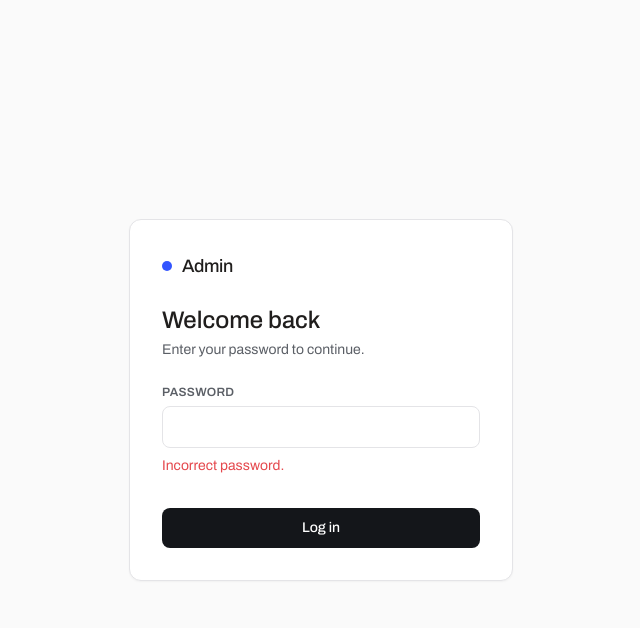
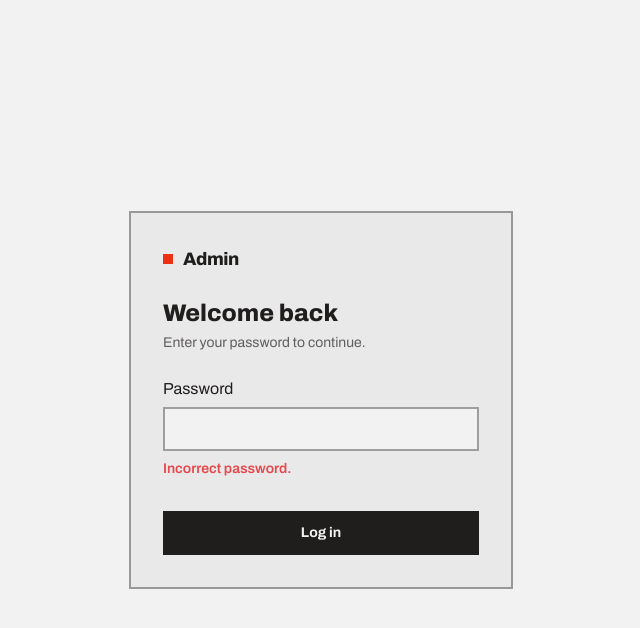
Before and after one commit to rondale-bufete/portfolio-rondale-bufete, a Next.js app: page /admin/login in a window 1280 px wide. Both pictures are taken after typing "Sample123" into the empty fields and a click on the button "Log in". Shown: the top 628 px of the page, without its empty margins (319-959 px from the left). Built offline with nearby package versions, Linux system fonts and the light colour scheme.

Commit message:
style(admin): align admin UI with the public site's design tokens

```diff
--- a/app/admin/login/page.js
+++ b/app/admin/login/page.js
@@ -18,22 +18,22 @@ export default function LoginPage() {
     );
 
     return (
-        <div className="min-h-screen bg-[#FAFAFA] flex items-center justify-center px-6">
+        <div className="min-h-screen bg-[var(--color-bg)] flex items-center justify-center px-6">
             <form
                 action={formAction}
-                className="w-full max-w-sm bg-white border border-[#E4E4E7] rounded-xl shadow-[0_1px_2px_rgba(20,22,26,0.04)] p-8"
+                className="w-full max-w-sm bg-[var(--color-surface)] border-2 border-[var(--color-divider)] p-8"
             >
                 <div className="flex items-center gap-2.5 mb-6">
-                    <span className="w-2.5 h-2.5 rounded-full bg-[#3355FF]" />
-                    <p className="font-[family-name:var(--font-display)] text-lg font-medium tracking-tight">
+                    <span className="w-2.5 h-2.5 bg-[var(--color-accent)]" />
+                    <p className="font-[family-name:var(--font-display)] text-lg font-extrabold tracking-tight text-[var(--color-text)]">
                         Admin
                     </p>
                 </div>
 
-                <h1 className="font-[family-name:var(--font-display)] text-2xl font-medium mb-1">
+                <h1 className="font-[family-name:var(--font-display)] text-2xl font-extrabold mb-1 text-[var(--color-text)]">
                     Welcome back
                 </h1>
-                <p className="text-sm text-[#5B5F66] mb-6">Enter your password to continue.</p>
+                <p className="text-sm text-[var(--color-neutral-700)] mb-6">Enter your password to continue.</p>
 
                 <label className={labelBase} htmlFor="password">
                     Password
@@ -48,7 +48,7 @@ export default function LoginPage() {
                 />
 
                 {state?.error && (
-                    <p className="text-sm text-[#E5484D] mb-4">{state.error}</p>
+                    <p className="text-sm font-semibold text-[#E5484D] mb-4">{state.error}</p>
                 )}
 
                 <button type="submit" disabled={isPending} className={`${buttonPrimary} w-full mt-4`}>
--- a/app/admin/ui/Badge.js
+++ b/app/admin/ui/Badge.js
@@ -1,6 +1,6 @@
 const TONES = {
-    neutral: "bg-[#F0F0F2] text-[#5B5F66]",
-    accent: "bg-[#3355FF]/10 text-[#3355FF]",
+    neutral: "bg-[var(--color-neutral-200)] text-[var(--color-neutral-800)]",
+    accent: "bg-[var(--color-accent-100)] text-[var(--color-accent-800)]",
     success: "bg-[#1A9E4A]/10 text-[#1A9E4A]",
     danger: "bg-[#E5484D]/10 text-[#E5484D]",
 };
@@ -8,7 +8,7 @@ const TONES = {
 export default function Badge({ children, tone = "neutral" }) {
     return (
         <span
-            className={`inline-flex items-center px-2 py-0.5 rounded-full text-[11px] font-medium whitespace-nowrap ${TONES[tone] || TONES.neutral}`}
+            className={`inline-flex items-center px-2 py-0.5 text-[11px] font-bold whitespace-nowrap ${TONES[tone] || TONES.neutral}`}
         >
             {children}
         </span>
--- a/app/admin/ui/EmptyState.js
+++ b/app/admin/ui/EmptyState.js
@@ -1,8 +1,8 @@
 export default function EmptyState({ title, description }) {
     return (
-        <div className="border border-dashed border-[#D8D8DC] rounded-xl px-6 py-12 text-center">
-            <p className="text-sm font-medium text-[#14161A] mb-1">{title}</p>
-            {description && <p className="text-sm text-[#5B5F66]">{description}</p>}
+        <div className="border-2 border-dashed border-[var(--color-neutral-400)] px-6 py-12 text-center">
+            <p className="text-sm font-bold text-[var(--color-text)] mb-1">{title}</p>
+            {description && <p className="text-sm text-[var(--color-neutral-700)]">{description}</p>}
         </div>
     );
 }
--- a/app/admin/ui/Field.js
+++ b/app/admin/ui/Field.js
@@ -37,7 +37,7 @@ export default function Field({
                         className={`${inputBase} px-3`}
                 />
             )}
-            {hint && <p className="mt-1.5 text-xs text-[#9A9DA3]">{hint}</p>}
+            {hint && <p className="mt-1.5 text-xs text-[var(--color-neutral-500)]">{hint}</p>}
         </div>
     );
 }
--- a/app/admin/ui/MonthYearFields.js
+++ b/app/admin/ui/MonthYearFields.js
@@ -19,12 +19,12 @@ export function MonthField({ label, name, defaultValue }) {
 
 export function CurrentCheckbox({ label, defaultChecked }) {
     return (
-        <label className="flex items-center gap-2 text-sm text-[#5B5F66]">
+        <label className="flex items-center gap-2 text-sm text-[var(--color-neutral-700)]">
             <input
                 type="checkbox"
                 name="is_current"
                 defaultChecked={defaultChecked}
-                className="w-4 h-4 rounded border-[#E4E4E7] accent-[#3355FF]"
+                className="w-4 h-4 border-[var(--color-divider)] accent-[var(--color-accent)]"
             />
             {label}
         </label>
--- a/app/admin/ui/PageHeader.js
+++ b/app/admin/ui/PageHeader.js
@@ -2,11 +2,11 @@ export default function PageHeader({ title, description, action }) {
     return (
         <div className="flex items-start justify-between gap-6 mb-8">
             <div>
-                <h1 className="font-[family-name:var(--font-display)] text-2xl md:text-[28px] font-medium tracking-tight text-[#14161A]">
+                <h1 className="font-[family-name:var(--font-display)] text-2xl md:text-[28px] font-extrabold tracking-tight text-[var(--color-text)]">
                     {title}
                 </h1>
                 {description && (
-                    <p className="text-sm text-[#5B5F66] mt-1.5 max-w-xl leading-relaxed">{description}</p>
+                    <p className="text-sm text-[var(--color-neutral-700)] mt-1.5 max-w-xl leading-relaxed">{description}</p>
                 )}
             </div>
             {action && <div className="shrink-0">{action}</div>}
--- a/app/admin/ui/tokens.js
+++ b/app/admin/ui/tokens.js
@@ -1,39 +1,40 @@
-// Design tokens for the admin panel. Every admin component pulls its
-// classNames from here rather than inlining its own — that's what keeps
-// buttons, fields, and cards consistent across every page instead of
-// drifting page by page.
+// Design tokens for the admin panel — sourced from the same CSS custom
+// properties as the public site (app/globals.css, loaded globally by the
+// root layout) so admin and public share one visual language instead of
+// two unrelated systems. Every admin component pulls its classNames from
+// here rather than inlining its own — that's what keeps buttons, fields,
+// and cards consistent across every page instead of drifting page by page.
 
 export const colors = {
-    accent: "#3355FF",
-    ink: "#14161A",
-    muted: "#5B5F66",
-    faint: "#9A9DA3",
-    border: "#E4E4E7",
-    bg: "#FAFAFA",
+    accent: "var(--color-accent)",
+    ink: "var(--color-text)",
+    muted: "var(--color-neutral-700)",
+    faint: "var(--color-neutral-500)",
+    border: "var(--color-divider)",
+    bg: "var(--color-bg)",
+    surface: "var(--color-surface)",
     danger: "#E5484D",
     success: "#1A9E4A",
 };
 
 export const focusRing =
-    "focus:outline-none focus:ring-2 focus:ring-[#3355FF]/20 focus:border-[#3355FF]";
+    "focus:outline-none focus:ring-2 focus:ring-[var(--color-accent)]/25 focus:border-[var(--color-accent)]";
 
 export const inputBase =
-    `w-full px-3.5 py-2.5 rounded-lg border border-[#E4E4E7] bg-white text-sm text-[#14161A] placeholder:text-[#9A9DA3] transition-colors ${focusRing}`;
+    `w-full px-3.5 py-2.5 border-2 border-[var(--color-divider)] bg-[var(--color-bg)] text-sm text-[var(--color-text)] placeholder:text-[var(--color-neutral-500)] transition-colors ${focusRing}`;
 
-export const labelBase =
-    "block text-xs font-semibold uppercase tracking-wide text-[#5B5F66] mb-1.5";
+export const labelBase = "field-label block mb-1.5";
 
-export const cardBase =
-    "bg-white border border-[#E4E4E7] rounded-xl shadow-[0_1px_2px_rgba(20,22,26,0.04)]";
+export const cardBase = "bg-[var(--color-surface)] border-2 border-[var(--color-divider)]";
 
 export const buttonPrimary =
-    "inline-flex items-center justify-center gap-2 px-5 py-2.5 rounded-lg bg-[#14161A] text-white text-sm font-medium transition-colors hover:bg-[#3355FF] disabled:opacity-50 disabled:cursor-not-allowed focus-visible:outline-none focus-visible:ring-2 focus-visible:ring-[#3355FF] focus-visible:ring-offset-2 focus-visible:ring-offset-white";
+    "inline-flex items-center justify-center gap-2 px-5 py-2.5 border-2 border-[var(--color-text)] bg-[var(--color-text)] text-[var(--color-bg)] text-sm font-bold transition-colors hover:bg-[var(--color-accent)] hover:border-[var(--color-accent)] disabled:opacity-50 disabled:cursor-not-allowed focus-visible:outline-none focus-visible:ring-2 focus-visible:ring-[var(--color-accent)] focus-visible:ring-offset-2 focus-visible:ring-offset-[var(--color-bg)]";
 
 export const buttonSecondary =
-    "inline-flex items-center justify-center gap-2 px-4 py-2.5 rounded-lg border border-[#E4E4E7] bg-white text-sm font-medium text-[#14161A] transition-colors hover:border-[#14161A] disabled:opacity-40 disabled:cursor-not-allowed focus-visible:outline-none focus-visible:ring-2 focus-visible:ring-[#3355FF] focus-visible:ring-offset-2 focus-visible:ring-offset-white";
+    "inline-flex items-center justify-center gap-2 px-4 py-2.5 border-2 border-[var(--color-divider)] bg-[var(--color-bg)] text-sm font-bold text-[var(--color-text)] transition-colors hover:border-[var(--color-text)] disabled:opacity-40 disabled:cursor-not-allowed focus-visible:outline-none focus-visible:ring-2 focus-visible:ring-[var(--color-accent)] focus-visible:ring-offset-2 focus-visible:ring-offset-[var(--color-bg)]";
 
 export const buttonIcon =
-    "inline-flex items-center justify-center w-9 h-9 rounded-lg border border-[#E4E4E7] bg-white text-[#5B5F66] transition-colors hover:border-[#14161A] hover:text-[#14161A] disabled:opacity-30 disabled:cursor-not-allowed focus-visible:outline-none focus-visible:ring-2 focus-visible:ring-[#3355FF] focus-visible:ring-offset-2 focus-visible:ring-offset-white";
+    "inline-flex items-center justify-center w-9 h-9 border-2 border-[var(--color-divider)] bg-[var(--color-bg)] text-[var(--color-neutral-600)] transition-colors hover:border-[var(--color-text)] hover:text-[var(--color-text)] disabled:opacity-30 disabled:cursor-not-allowed focus-visible:outline-none focus-visible:ring-2 focus-visible:ring-[var(--color-accent)] focus-visible:ring-offset-2 focus-visible:ring-offset-[var(--color-bg)]";
 
 export const linkDanger =
-    "inline-flex items-center gap-1.5 text-sm font-medium text-[#E5484D] transition-colors hover:text-[#c53339]";
+    "inline-flex items-center gap-1.5 text-sm font-bold text-[#E5484D] transition-colors hover:text-[#c53339]";
```
Also changed, not shown: app/admin/(dashboard)/AdminNav.js (+9 -9 lines), app/admin/ui/CollapsibleRow.js (+9 -12 lines).
